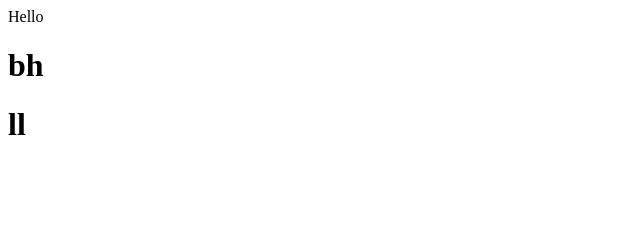
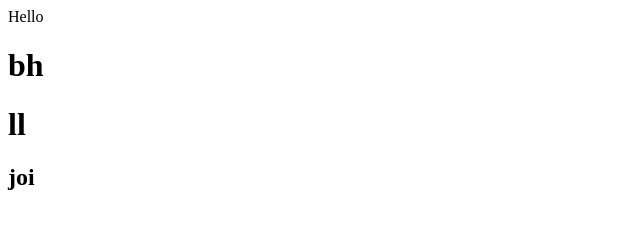
Before and after one commit to patel11kshtriya/git, a plain HTML site: page index.html in a window 1280 px wide. Shown: the full height of the page, 0-640 px from the left. Drawn offline with Linux system fonts and the light colour scheme.

Commit message:
commit-4

```diff
--- a/index.html
+++ b/index.html
@@ -1,3 +1,4 @@
 <p>Hello</p>
 <h1>bh</h1>
 <h1>ll</h1>
+<h2>joi</h2>
```
